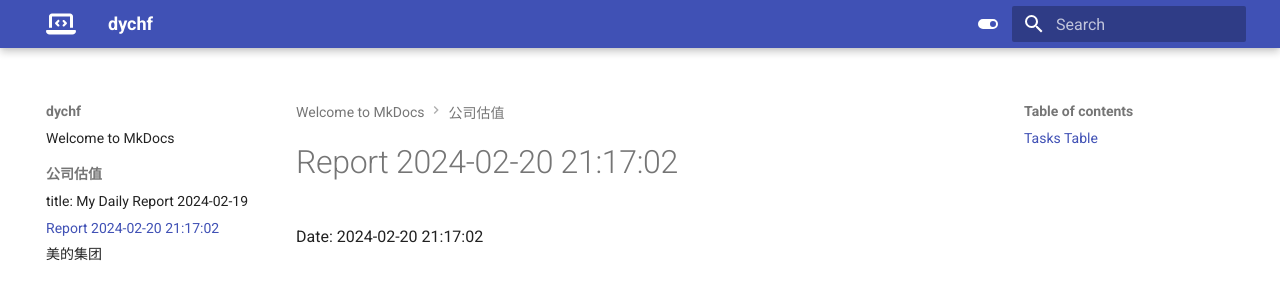
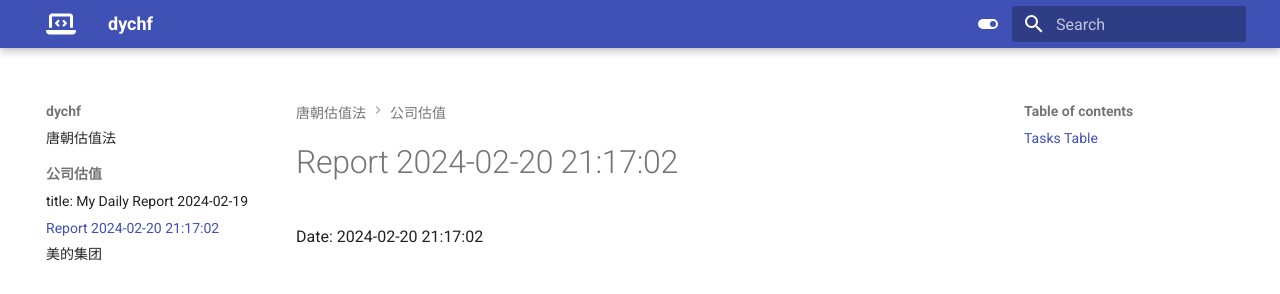
Before and after one commit to dychf/dychf.github.io, an MkDocs documentation site: the page built from docs/公司估值/2024-02-20.md, in a window 1280 px wide. Shown: the top 294 px of the page. Built offline with MkDocs 1.6.1 and Material for MkDocs 9.7.7, drawn with Linux system fonts in a browser that asks for light colours.

Commit message:
push file from blog

```diff
--- a/docs/index.md
+++ b/docs/index.md
@@ -1,4 +1,4 @@
-# Welcome to MkDocs
+# 唐朝估值法
 
 For full documentation visit [mkdocs.org](https://www.mkdocs.org).
 
```
Also changed, not shown: other parts of docs/index.md (+1 -0 lines).
